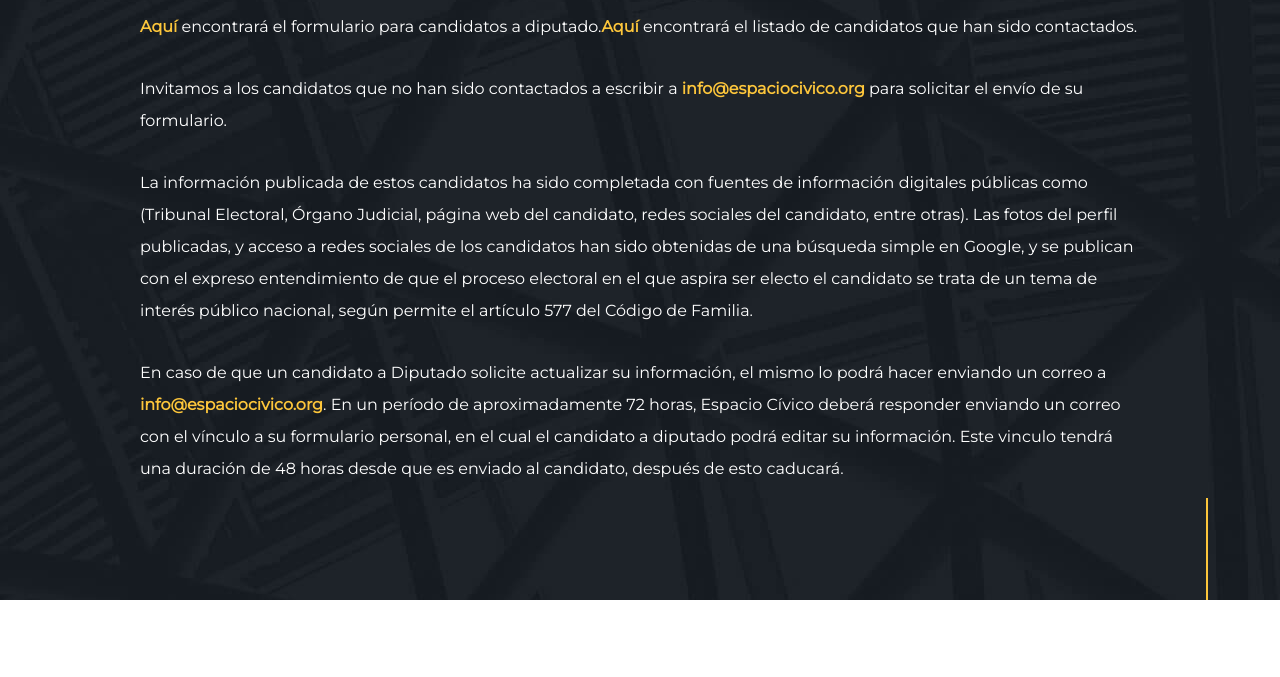
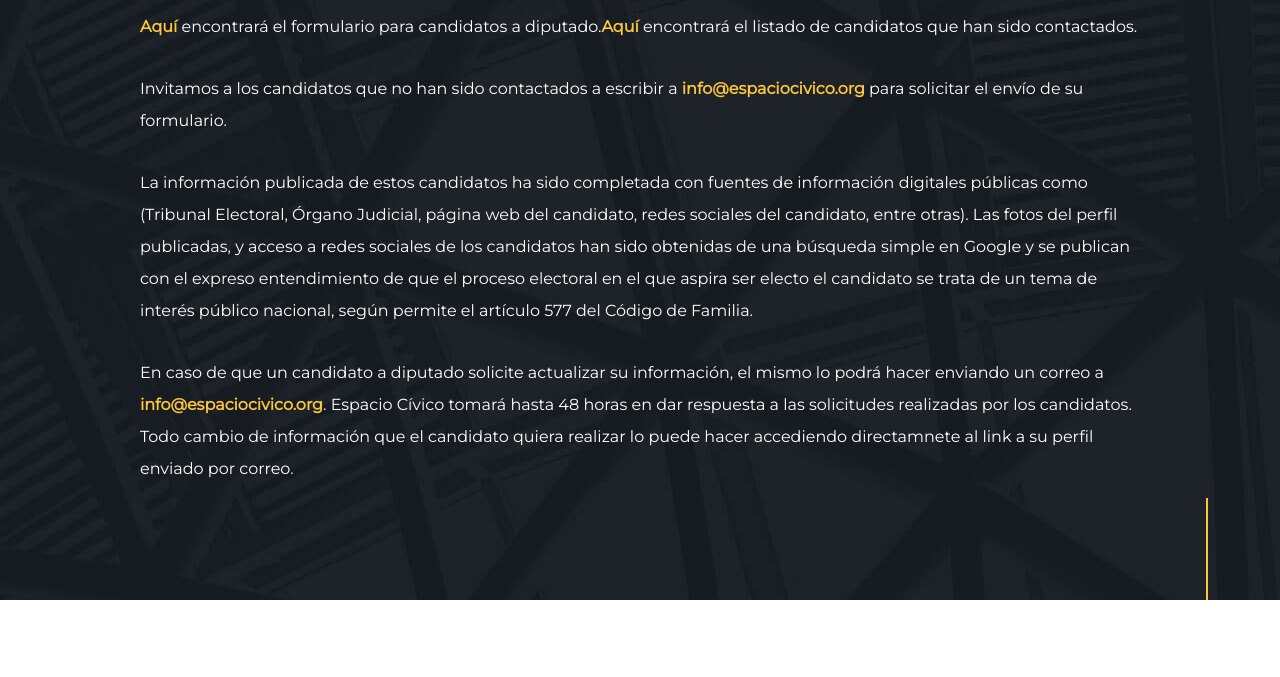
Before and after one commit to ciudadanointeligente/indice-transparencia-panama, a Django app: page /about in a window 1280 px wide. Shown: the part 726-1403 px from the top of the page. Run offline with Django 3.2, Linux system fonts and the light colour scheme; parts of the project's set-up code (start-up, migrations or seed data) failed here and were passed over; some libraries are stand-ins or nearby versions; some web fonts are replaced.

Commit message:
Update about_index.html

```diff
--- a/indice_transparencia/templates/about_index.html
+++ b/indice_transparencia/templates/about_index.html
@@ -15,8 +15,8 @@
          <h5 id="h5-about"><a href="https://docs.google.com/document/d/1fCi1J0X7ENznIptRkol3EbDP4WxK5xsI2LZkVHnBxKs/edit?usp=sharing">Aquí</a> encontrará el formulario para candidatos a diputado.</h5>
          <h5 id="h5-about"><a href="https://docs.google.com/spreadsheets/d/1Fo-_C6Iq7-TkJR_OdBrtwnYn3OxWZi6xAWq15e7TqIM/edit?usp=sharing">Aquí</a> encontrará el listado de  candidatos que han sido contactados.</h5>
          <h5 id="h5-about">Invitamos a  los candidatos que no han sido contactados a escribir a <a href="mailto:info@espaciocivico.org">info@espaciocivico.org</a> para solicitar el envío de su formulario.</h5>
-         <h5 id="h5-about">La información publicada de estos candidatos ha sido completada con fuentes de información digitales públicas como (Tribunal Electoral, Órgano Judicial, página web del candidato, redes sociales del candidato, entre otras). Las fotos del perfil publicadas, y acceso a redes sociales de los candidatos han sido obtenidas de una búsqueda simple en Google, y se publican con el expreso entendimiento de que el proceso electoral en el que aspira ser electo el candidato se trata de un tema de interés público nacional, según permite el artículo 577 del Código de Familia.</h5>
-         <h5 id="h5-about">En caso de que un candidato a Diputado solicite actualizar su información, el mismo lo podrá hacer enviando un correo a <a href="mailto:info@espaciocivico.org">info@espaciocivico.org</a>. En un período de aproximadamente 72 horas, Espacio Cívico deberá responder enviando un correo con el vínculo a su formulario personal, en el cual el candidato a diputado podrá editar su información. Este vinculo tendrá una duración de 48 horas desde que es enviado al candidato, después de esto caducará.</h5>
+         <h5 id="h5-about">La información publicada de estos candidatos ha sido completada con fuentes de información digitales públicas como (Tribunal Electoral, Órgano Judicial, página web del candidato, redes sociales del candidato, entre otras). Las fotos del perfil publicadas, y acceso a redes sociales de los candidatos han sido obtenidas de una búsqueda simple en Google y se publican con el expreso entendimiento de que el proceso electoral en el que aspira ser electo el candidato se trata de un tema de interés público nacional, según permite el artículo 577 del Código de Familia.</h5>
+         <h5 id="h5-about">En caso de que un candidato a diputado solicite actualizar su información, el mismo lo podrá hacer enviando un correo a <a href="mailto:info@espaciocivico.org">info@espaciocivico.org</a>. Espacio Cívico tomará hasta 48 horas en dar respuesta a las solicitudes realizadas por los candidatos. Todo cambio de información que el candidato quiera realizar lo puede hacer accediendo directamnete al link a su perfil enviado por correo.</h5>
       </div>
       <div class="home-content__line"></div>
    </div>
```
